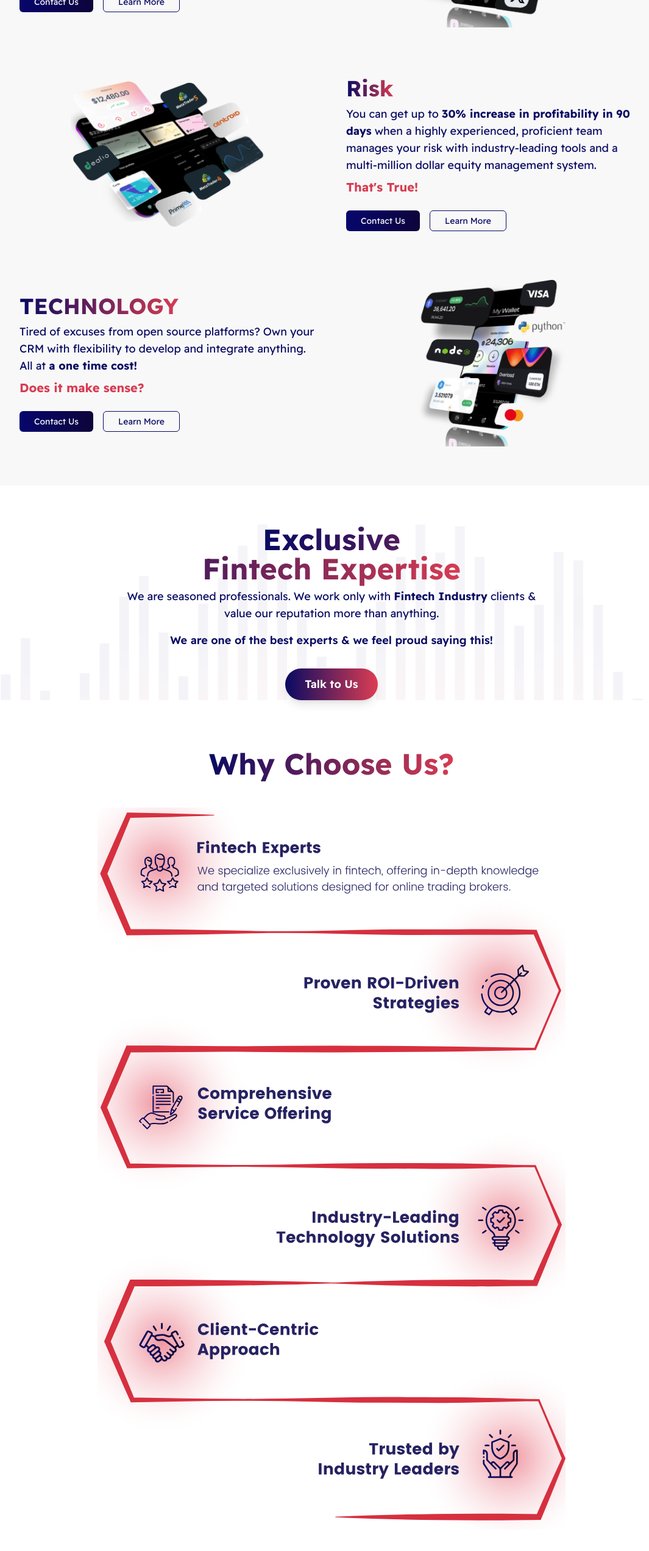
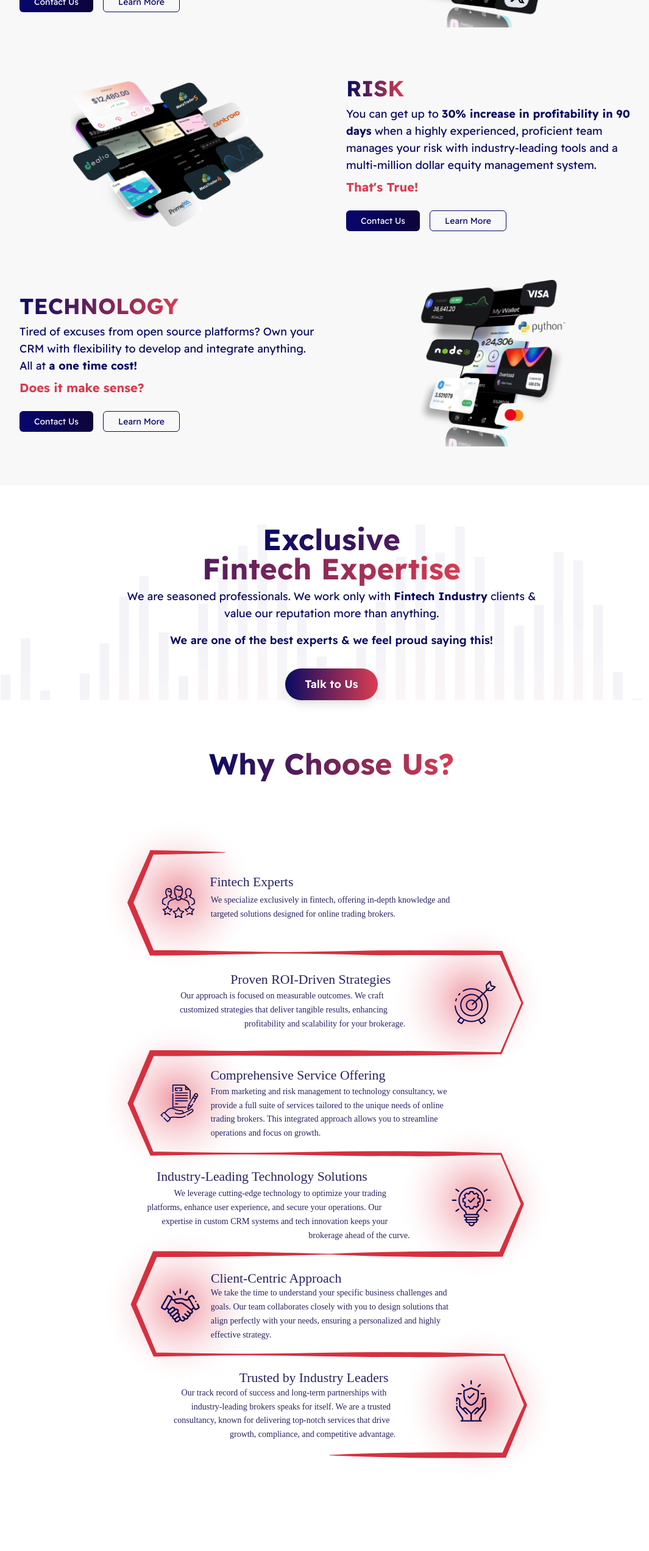
Before and after one commit to mzeeshanfayyaz93/mm, a Next.js app: page / in a window 1280 px wide. Shown: the part 1560-4103 px from the top of the page at 61% size, without its empty margins (96-1161 px from the left). Built offline with nearby package versions, Linux system fonts and the light colour scheme.

Commit message:
changes home page

```diff
--- a/src/app/components/Home/ServicesSection.jsx
+++ b/src/app/components/Home/ServicesSection.jsx
@@ -71,7 +71,7 @@ const OurServices = () => {
           <div className="w-full mb-6 md:mb-0 text-center md:text-left order-4">
             <h3 className="md:text-4xl text-2xl font-extrabold mb-2">
               <span className=' text-transparent bg-clip-text bg-gradient-to-r to-secondary from-primary'>
-                Risk
+                RISK
               </span>
             </h3>
             <p className="text-primary md:text-lg text-base text-center md:text-left mb-2">
--- a/src/app/components/Home/WhyChooseUs.jsx
+++ b/src/app/components/Home/WhyChooseUs.jsx
@@ -92,7 +92,7 @@ const WhyChooseUs = () => {
 
       {/* Cards */}
       <div className="max-w-3xl mx-auto">
-        <img src="/home/why-choose-us.svg" alt="" />
+        <img src="/home/why-chhose-us-new.svg" alt="" />
       </div>
     </section>
   );
```
Also changed, not shown: public/home/why-chhose-us-new.svg (added).
